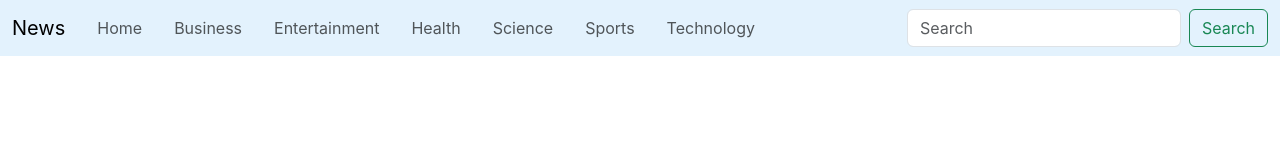
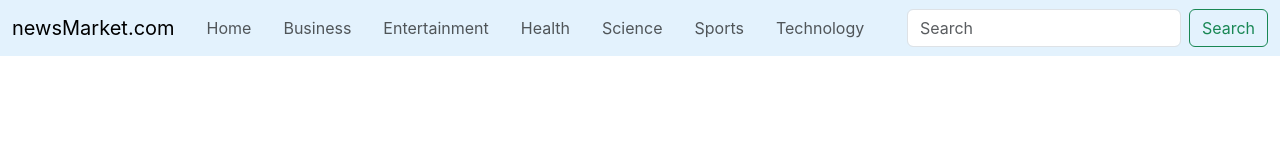
Before and after one commit to Prateek88786/news-app, a React (Create React App) app: page / in a window 1280 px wide. Shown: the top 142 px of the page. Built offline with nearby package versions, Linux system fonts and the light colour scheme; no server answers.

Commit message:
Icons added and title changed

```diff
--- a/public/index.html
+++ b/public/index.html
@@ -3,7 +3,7 @@
   <head>
     <link href="https://cdn.jsdelivr.net/npm/bootstrap@5.3.2/dist/css/bootstrap.min.css" rel="stylesheet" integrity="sha384-T3c6CoIi6uLrA9TneNEoa7RxnatzjcDSCmG1MXxSR1GAsXEV/Dwwykc2MPK8M2HN" crossorigin="anonymous">
     <meta charset="utf-8" />
-    <link rel="icon" href="%PUBLIC_URL%/favicon.ico" />
+    <link rel="icon" href="https://encrypted-tbn0.gstatic.com/images?q=tbn:ANd9GcSBm6GPbLQG7_xEijJQnbbfyXl9gfeKgXDfgA&usqp=CAU" />
     <meta name="viewport" content="width=device-width, initial-scale=1" />
     <meta name="theme-color" content="#000000" />
     <meta
@@ -11,35 +11,12 @@
       content="Web site created using create-react-app"
     />
     <link rel="apple-touch-icon" href="%PUBLIC_URL%/logo192.png" />
-    <!--
-      manifest.json provides metadata used when your web app is installed on a
-      user's mobile device or desktop. See https://developers.google.com/web/fundamentals/web-app-manifest/
-    -->
     <link rel="manifest" href="%PUBLIC_URL%/manifest.json" />
-    <!--
-      Notice the use of %PUBLIC_URL% in the tags above.
-      It will be replaced with the URL of the `public` folder during the build.
-      Only files inside the `public` folder can be referenced from the HTML.
-
-      Unlike "/favicon.ico" or "favicon.ico", "%PUBLIC_URL%/favicon.ico" will
-      work correctly both with client-side routing and a non-root public URL.
-      Learn how to configure a non-root public URL by running `npm run build`.
-    -->
-    <title>React App</title>
+    <title>NewsMarket</title>
   </head>
   <script src="https://cdn.jsdelivr.net/npm/bootstrap@5.3.2/dist/js/bootstrap.bundle.min.js" integrity="sha384-C6RzsynM9kWDrMNeT87bh95OGNyZPhcTNXj1NW7RuBCsyN/o0jlpcV8Qyq46cDfL" crossorigin="anonymous"></script>
   <body>
     <noscript>You need to enable JavaScript to run this app.</noscript>
     <div id="root"></div>
-    <!--
-      This HTML file is a template.
-      If you open it directly in the browser, you will see an empty page.
-
-      You can add webfonts, meta tags, or analytics to this file.
-      The build step will place the bundled scripts into the <body> tag.
-
-      To begin the development, run `npm start` or `yarn start`.
-      To create a production bundle, use `npm run build` or `yarn build`.
-    -->
   </body>
 </html>
--- a/src/components/navbar.js
+++ b/src/components/navbar.js
@@ -15,7 +15,7 @@ function navbar(props){
             <button className="navbar-toggler" type="button" data-bs-toggle="collapse" data-bs-target="#navbarTogglerDemo03" aria-controls="navbarTogglerDemo03" aria-expanded="false" aria-label="Toggle navigation">
               <span className="navbar-toggler-icon"></span>
             </button>
-            <Link onClick={props.unset} className="navbar-brand" to="/">News</Link>
+            <Link onClick={props.unset} className="navbar-brand" to="/">newsMarket.com</Link>
             <div className="collapse navbar-collapse" id="navbarTogglerDemo03">
               <ul className="navbar-nav me-auto mb-2 mb-lg-0">
                 <li className="nav-item mx-2">
```
